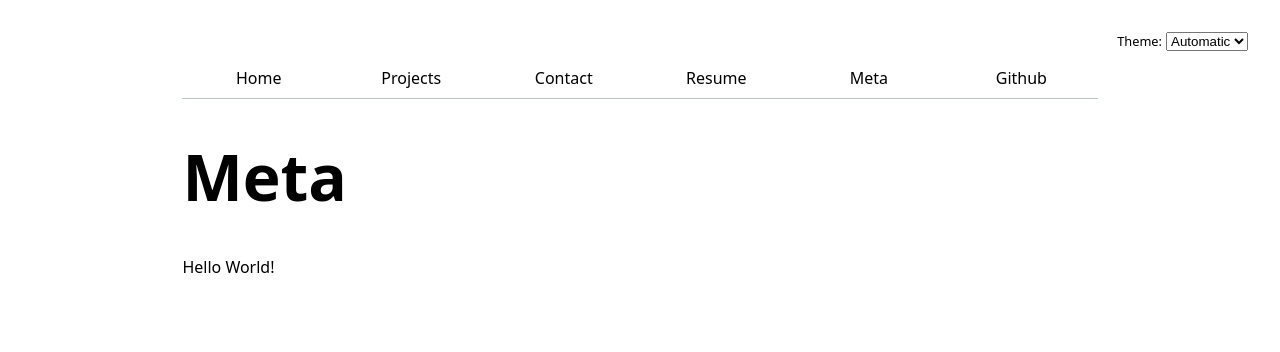
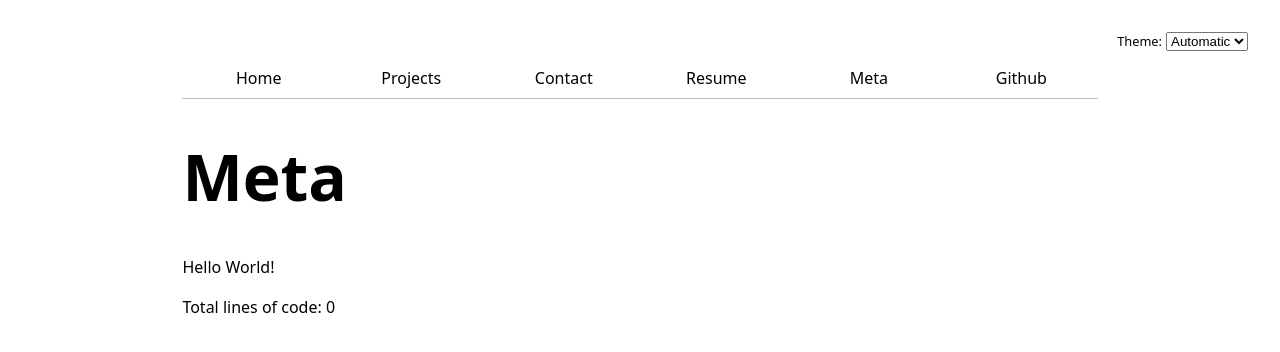
Before and after one commit to patrickxliu/my-portfolio, a SvelteKit app: page /meta in a window 1280 px wide. Shown: the top 352 px of the page. Built offline with nearby package versions, Linux system fonts and the light colour scheme; no server answers.

Commit message:
add lines of code count

```diff
--- a/src/routes/+page.svelte
+++ b/src/routes/+page.svelte
@@ -35,10 +35,10 @@
         <h2>My GitHub Stats</h2>
         <dl>
             <dt>Followers</dt>
-            <dd>{githubData.followers}</dd>
+            <dt>Public Repositories</dt>
             <dt>Following</dt>
             <dd>{githubData.following}</dd>
-            <dt>Public Repositories</dt>
+            <dd>{githubData.followers}</dd>
             <dd>{githubData.public_repos}</dd>
         </dl>
     </section>
--- a/src/routes/meta/+page.svelte
+++ b/src/routes/meta/+page.svelte
@@ -1,3 +1,15 @@
+<script>
+  import * as d3 from "d3";
+
+  import { onMount } from "svelte";
+
+  let data = [];
+
+  onMount(async () => {
+    data = await d3.csv("/loc.csv");
+  });
+</script>
+
 <svelte:head>
   <title>Contact me</title>
 </svelte:head>
@@ -8,3 +20,5 @@
 <p>
     Hello World!
 </p>
+
+<p>Total lines of code: {data.length}</p>
```
